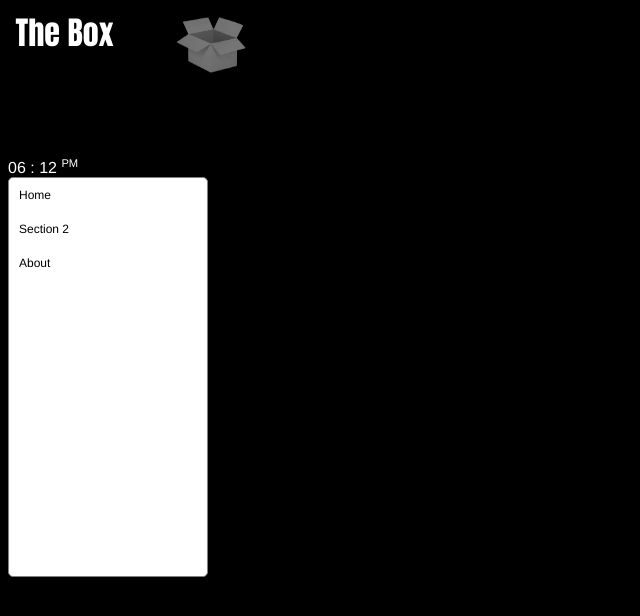
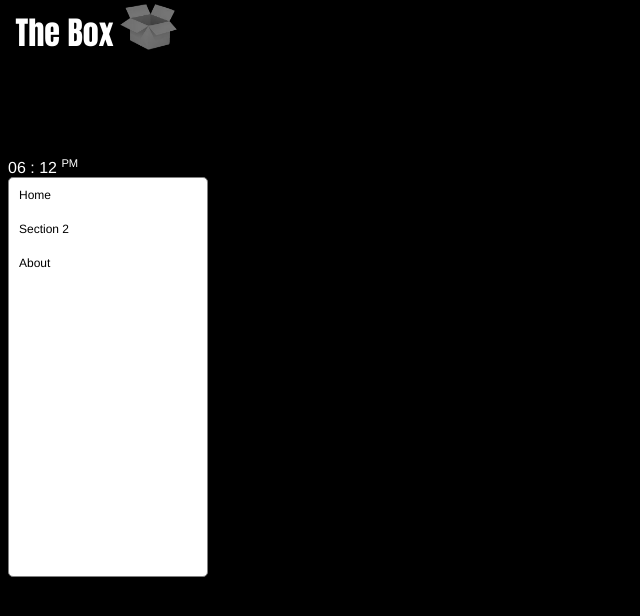
Before and after one commit to chevalierw/boxwebsite.github.io, a plain HTML site: page index.html in a window 1280 px wide. Shown: the whole page, without its empty margins (0-640 px from the left). Drawn offline with nearby package versions, Linux system fonts and the light colour scheme.

Commit message:
Add files via upload

```diff
--- a/index.html
+++ b/index.html
@@ -62,8 +62,8 @@ jQuery(function(){
 <noscript>You need to enable JavaScript to view the full site.</noscript>
 
 <span id="digitalclock" class="styling"></span>
-<div id="layer2" style="position: absolute; width: 50px; height: 69px; z-index: 2; left: 176px; top: 17px">
-	<img alt="" height="56" src="box.png" width="70"></div>
+<div id="layer2" style="position: absolute; width: 25px; height: 22px; z-index: 2; left: 120px; top: 4px">
+	<img alt="" height="46" src="box.png" width="57"></div>
 
 <script>
 
```
